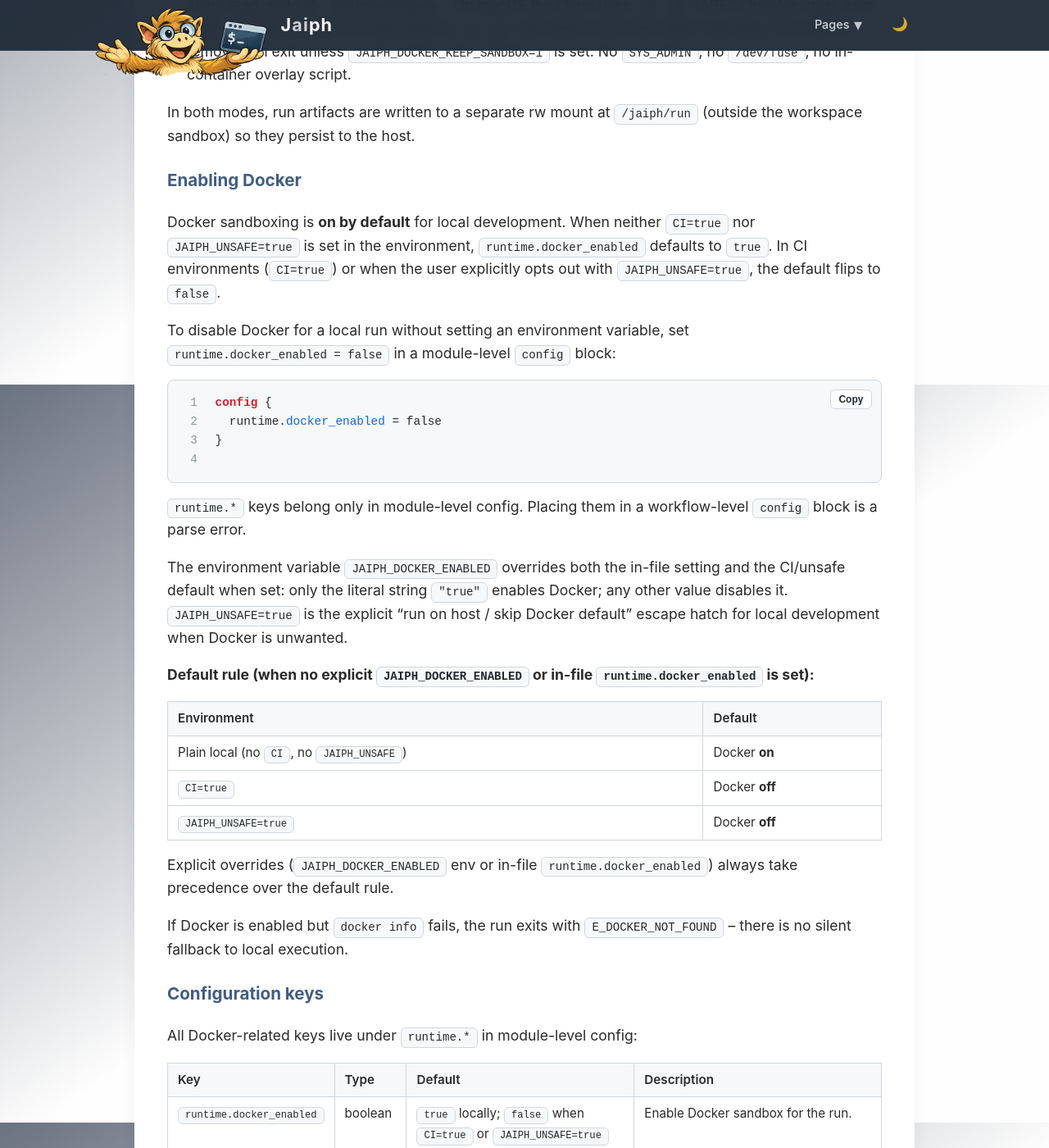
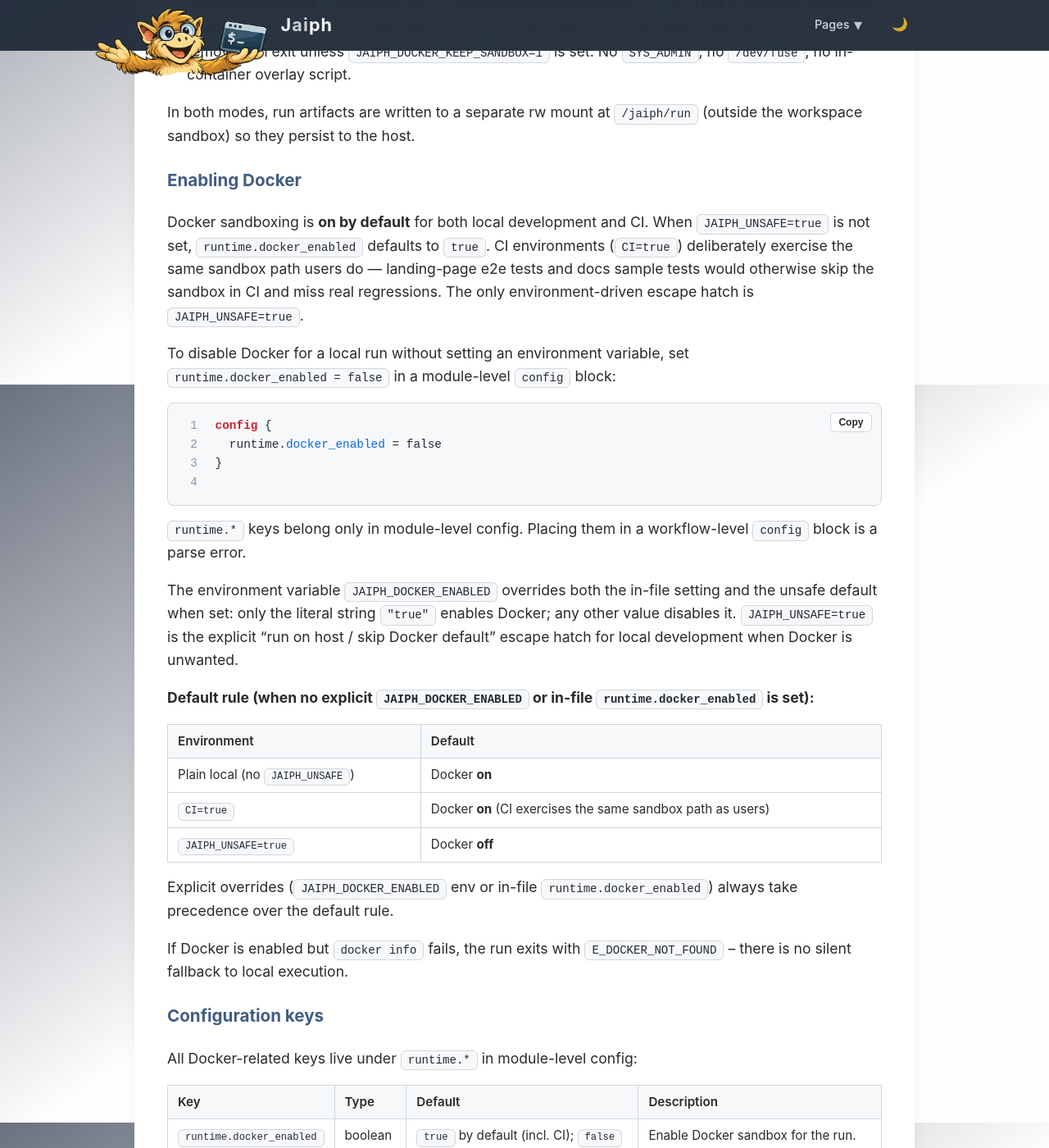
Before and after one commit to jaiphlang/jaiph, a Jekyll site: the page built from docs/sandboxing.md, in a window 1280 px wide and 1400 px high, scrolled down 3131 px. Shown: the whole window at 82% size. Built offline with Jekyll 4.4.1, drawn with Linux system fonts in a browser that asks for light colours; some of the changed text lies outside the part shown.

Commit message:
CI/runtime: enable Docker by default in CI; rename copy-mode banner to "tmp workspace"
Two coupled changes that fix the chromium landing-page test (say-hello /
failure block was getting "(no sandbox)" because CI=true silently
disabled Docker, so the docs sample comparing against
"(Docker sandbox, fusefs)" diverged):

1. resolveDockerConfig: CI=true no longer disables Docker. The only
   environment-driven escape hatch is now JAIPH_UNSAFE=true. Rationale:
   landing-page e2e and docs sample tests must exercise the same
   sandbox path users do — silently dropping the sandbox in CI hides
   real regressions. Explicit overrides (JAIPH_DOCKER_ENABLED env or
   in-file runtime.docker_enabled) still take precedence.

2. formatJaiphRunningBannerLines: copy-mode label "tmp dir" →
   "tmp workspace" (clearer about what it actually is — a writable
   per-run clone of the workspace) and dropped the CI-only "…"
   obfuscation. The banner now always reflects the real sandbox mode
   so the docs/landing-page samples can compare against literal text.

Side effects handled:
- test/signal-lifecycle.test.ts: switched from CI="true" to
  JAIPH_UNSAFE="true" for the "exit-within-5s" assertion (it relied
  on Docker being disabled).
- src/runtime/docker.test.ts: rewrote the three CI-related cases to
  document the new contract (CI=true keeps Docker on; in-file and env
  overrides still win).
- src/cli/run/display.test.ts: dropped the obfuscation test,
  refreshed the copy-mode test for the new label, added a parity
  test that the banner is identical in CI and locally.
- docs/sandboxing.md, docs/configuration.md: updated the default
  rule table, configuration key descriptions, and precedence text.

e2e tests are unaffected: e2e/lib/common.sh already pins
JAIPH_DOCKER_ENABLED=false and JAIPH_UNSAFE=true for non-Docker tests,
and Docker-specific tests already set JAIPH_DOCKER_ENABLED=true
explicitly. No tooling changes needed there.

Made-with: Cursor

```diff
--- a/docs/sandboxing.md
+++ b/docs/sandboxing.md
@@ -53,7 +53,7 @@ In both modes, run artifacts are written to a separate rw mount at `/jaiph/run`
 
 ### Enabling Docker
 
-Docker sandboxing is **on by default** for local development. When neither `CI=true` nor `JAIPH_UNSAFE=true` is set in the environment, `runtime.docker_enabled` defaults to `true`. In CI environments (`CI=true`) or when the user explicitly opts out with `JAIPH_UNSAFE=true`, the default flips to `false`.
+Docker sandboxing is **on by default** for both local development and CI. When `JAIPH_UNSAFE=true` is not set, `runtime.docker_enabled` defaults to `true`. CI environments (`CI=true`) deliberately exercise the same sandbox path users do — landing-page e2e tests and docs sample tests would otherwise skip the sandbox in CI and miss real regressions. The only environment-driven escape hatch is `JAIPH_UNSAFE=true`.
 
 To disable Docker for a local run without setting an environment variable, set `runtime.docker_enabled = false` in a module-level `config` block:
 
@@ -65,14 +65,14 @@ config {
 
 `runtime.*` keys belong only in module-level config. Placing them in a workflow-level `config` block is a parse error.
 
-The environment variable `JAIPH_DOCKER_ENABLED` overrides both the in-file setting and the CI/unsafe default when set: only the literal string `"true"` enables Docker; any other value disables it. `JAIPH_UNSAFE=true` is the explicit "run on host / skip Docker default" escape hatch for local development when Docker is unwanted.
+The environment variable `JAIPH_DOCKER_ENABLED` overrides both the in-file setting and the unsafe default when set: only the literal string `"true"` enables Docker; any other value disables it. `JAIPH_UNSAFE=true` is the explicit "run on host / skip Docker default" escape hatch for local development when Docker is unwanted.
 
 **Default rule (when no explicit `JAIPH_DOCKER_ENABLED` or in-file `runtime.docker_enabled` is set):**
 
 | Environment | Default |
 |-------------|---------|
-| Plain local (no `CI`, no `JAIPH_UNSAFE`) | Docker **on** |
-| `CI=true` | Docker **off** |
+| Plain local (no `JAIPH_UNSAFE`) | Docker **on** |
+| `CI=true` | Docker **on** (CI exercises the same sandbox path as users) |
 | `JAIPH_UNSAFE=true` | Docker **off** |
 
 Explicit overrides (`JAIPH_DOCKER_ENABLED` env or in-file `runtime.docker_enabled`) always take precedence over the default rule.
@@ -85,7 +85,7 @@ All Docker-related keys live under `runtime.*` in module-level config:
 
 | Key | Type | Default | Description |
 |-----|------|---------|-------------|
-| `runtime.docker_enabled` | boolean | `true` locally; `false` when `CI=true` or `JAIPH_UNSAFE=true` | Enable Docker sandbox for the run. |
+| `runtime.docker_enabled` | boolean | `true` by default (incl. CI); `false` only when `JAIPH_UNSAFE=true` | Enable Docker sandbox for the run. |
 | `runtime.docker_image` | string | `"ghcr.io/jaiphlang/jaiph-runtime:<version>"` | Container image. Must already contain `jaiph`. Defaults to the official GHCR runtime image matching the installed jaiph version. |
 | `runtime.docker_network` | string | `"default"` | Docker network mode. |
 | `runtime.docker_timeout` | integer | `300` | Max execution time in seconds. `0` disables the timeout. |
@@ -95,9 +95,9 @@ Each key is type-checked at parse time. Unknown keys produce `E_PARSE`.
 
 #### Environment variable overrides
 
-Following the `JAIPH_*` convention: `JAIPH_DOCKER_ENABLED`, `JAIPH_DOCKER_IMAGE`, `JAIPH_DOCKER_NETWORK`, `JAIPH_DOCKER_TIMEOUT`. Additionally, `CI` and `JAIPH_UNSAFE` affect the default for `runtime.docker_enabled` (see [Enabling Docker](#enabling-docker)). Workspace mounts are not overridable via environment.
+Following the `JAIPH_*` convention: `JAIPH_DOCKER_ENABLED`, `JAIPH_DOCKER_IMAGE`, `JAIPH_DOCKER_NETWORK`, `JAIPH_DOCKER_TIMEOUT`. Additionally, `JAIPH_UNSAFE` affects the default for `runtime.docker_enabled` (see [Enabling Docker](#enabling-docker)). `CI=true` does **not** affect the default — CI runs use the same sandbox path users do. Workspace mounts are not overridable via environment.
 
-Precedence: `JAIPH_DOCKER_ENABLED` env > in-file config > CI/unsafe default rule.
+Precedence: `JAIPH_DOCKER_ENABLED` env > in-file config > unsafe default rule.
 
 If `JAIPH_DOCKER_TIMEOUT` is set but not a valid integer, the default (`300`) is used.
 
```
Also changed, not shown: docs/configuration.md (+2 -2 lines), src/cli/run/display.test.ts (+14 -32 lines), src/cli/run/display.ts (+3 -9 lines), src/runtime/docker.test.ts (+9 -9 lines), src/runtime/docker.ts (+8 -8 lines), test/signal-lifecycle.test.ts (+1 -1 lines).
